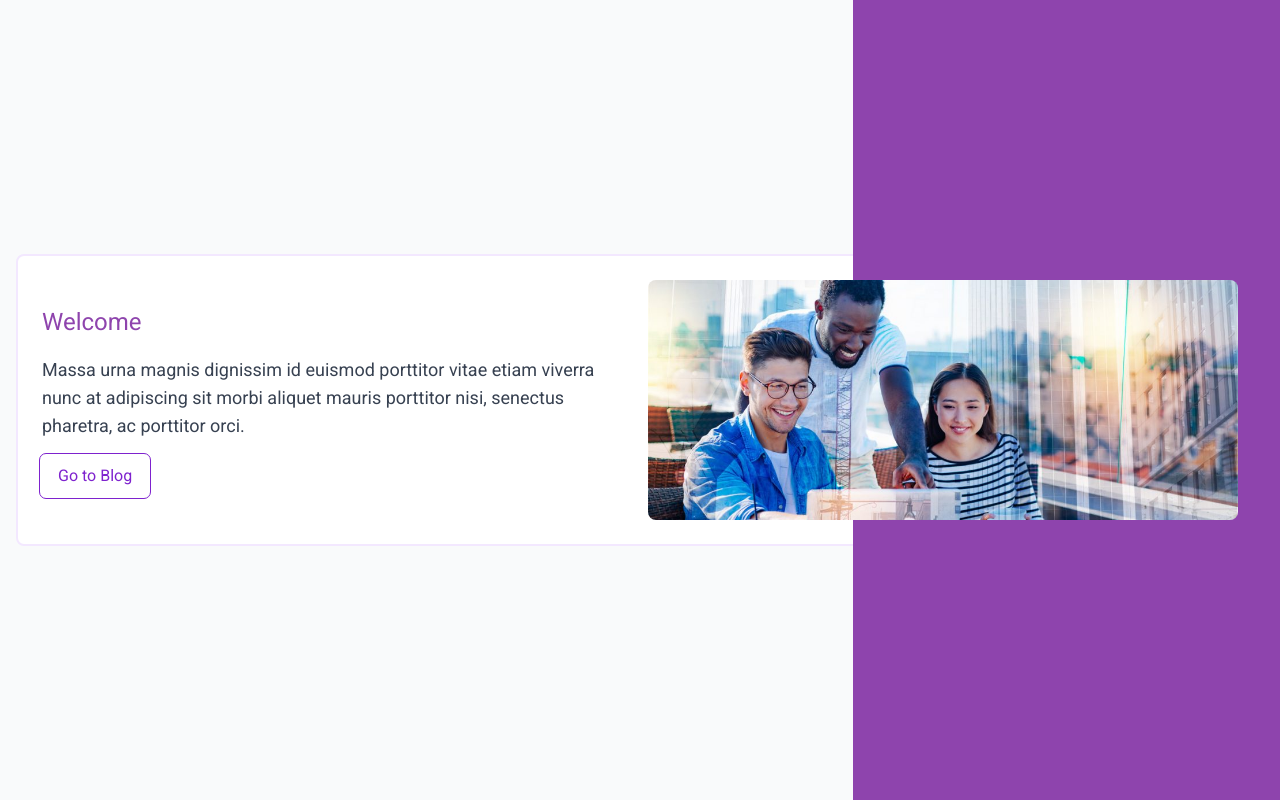
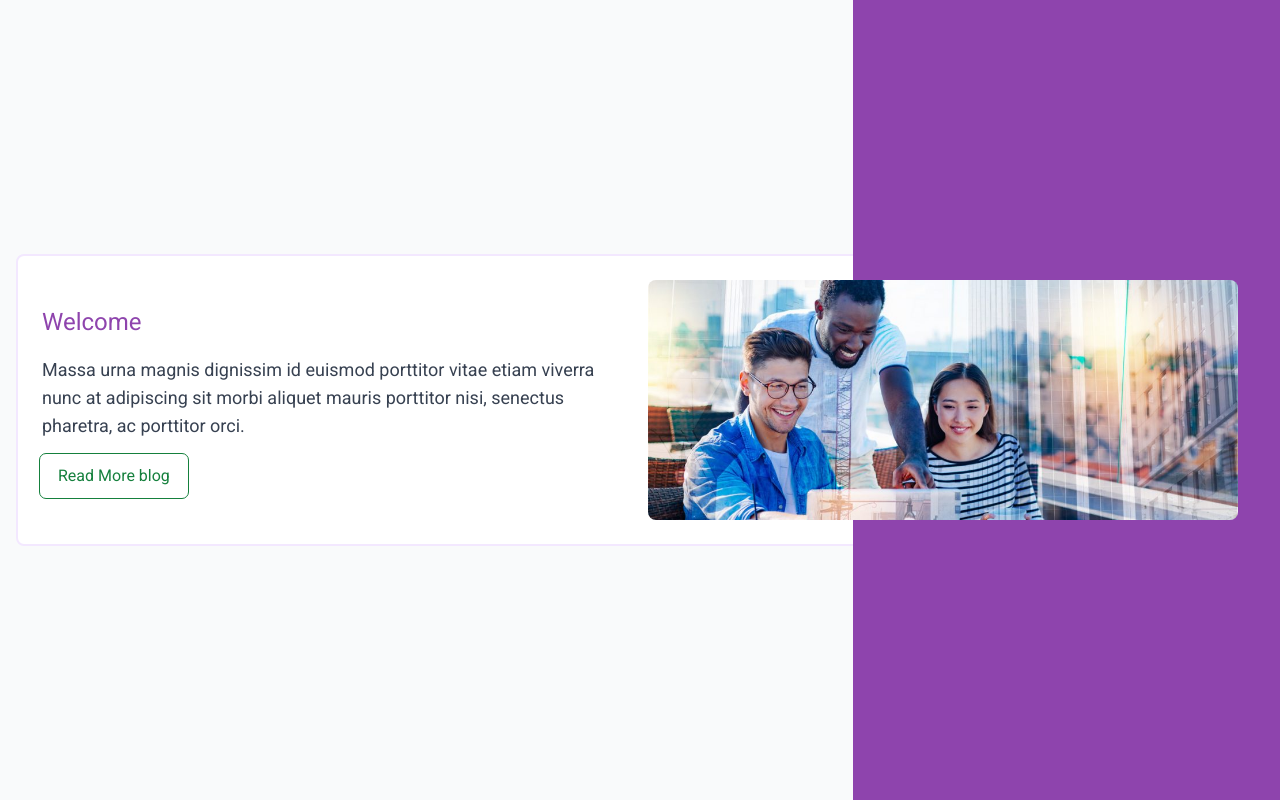
Before and after one commit to Harikrishna021/blog, a Next.js app: page / in a window 1280 px wide. Built offline with nearby package versions, Linux system fonts and the light colour scheme.

Commit message:
style changed

```diff
--- a/src/app/page.tsx
+++ b/src/app/page.tsx
@@ -11,8 +11,8 @@
             <p className="text-lg text-gray-700 mb-4">
               Massa urna magnis dignissim id euismod porttitor vitae etiam viverra nunc at adipiscing sit morbi aliquet mauris porttitor nisi, senectus pharetra, ac porttitor orci.
             </p>
-            <a href="/blog/posts" className={`outline outline-1 outline-offset-2 border-purple-700 text-purple-700 hover:text-white py-2 px-4 rounded hover:bg-purple-800 md:w-auto ${styles.fit_content}`}>
-              Go to Blog
+            <a href="/blog/posts" className={`outline outline-1 outline-offset-2 border-green-700 text-green-700 hover:text-white py-2 px-4 rounded hover:bg-purple-800 md:w-auto ${styles.fit_content}`}>
+              Read More blog
             </a>
           </div>
           <div className="relative flex justify-center items-center">
```
